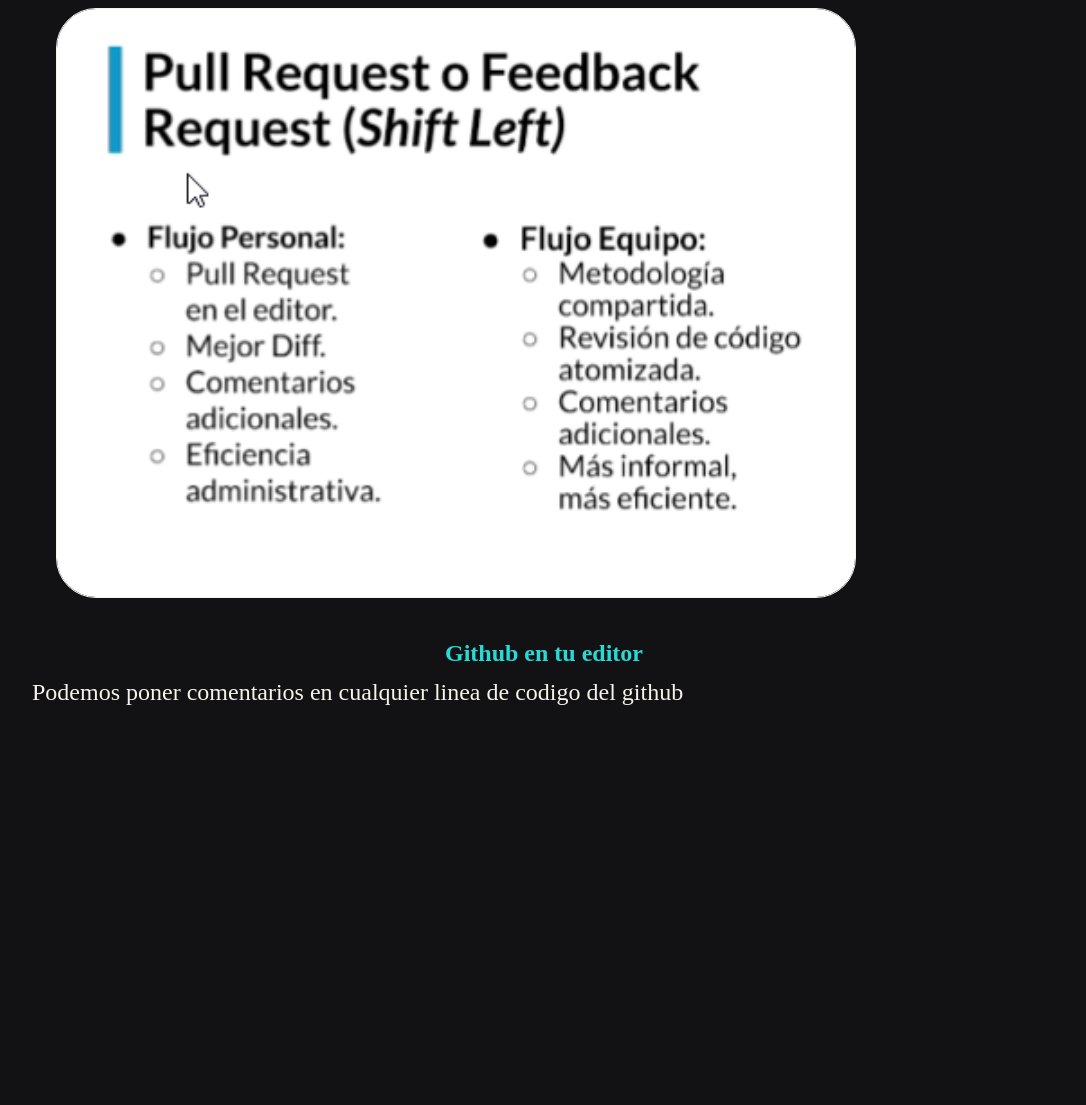
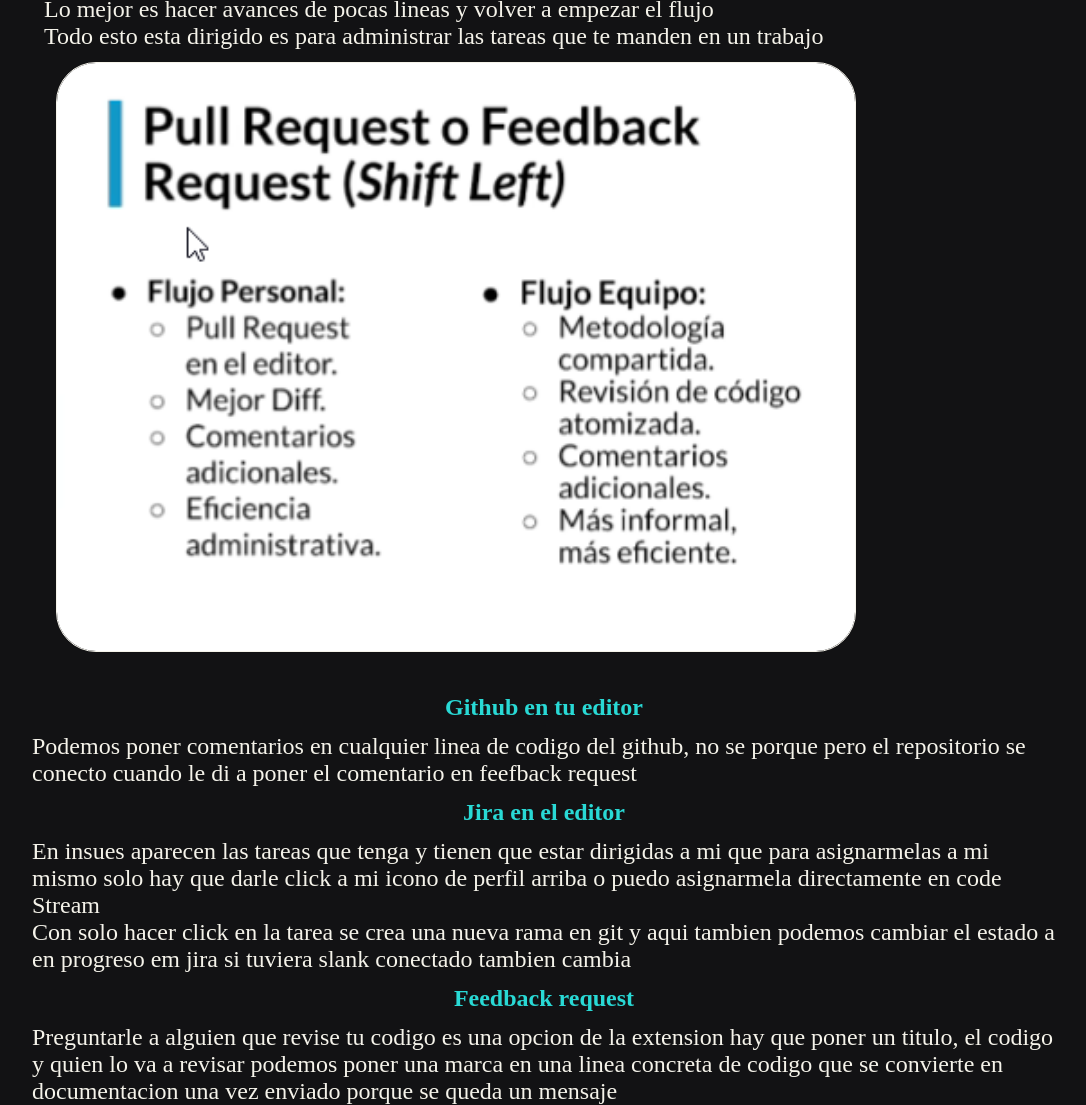
Before and after one commit to alchemyyt/CodeStream, a plain HTML site: page index.html in a window 1280 px wide. Shown: the part 5214-6319 px from the top of the page, without its empty margins (96-1182 px from the left). Before the commit the page ends 5920 px from the top, so only its background shows below. Drawn offline with Linux system fonts and the light colour scheme.

Commit message:
Cambios a feedback request y  otros cambios menore

```diff
--- a/index.html
+++ b/index.html
@@ -80,11 +80,22 @@
             Este flujo es por pasos pero al final ya todo esta hecho, se trabaja juntos
             <br>
             El otro flujo es la reunion al final y es mas lento
+            <br>
+            Lo mejor es hacer avances de pocas lineas y volver a empezar el flujo
+            <br>
+            Todo esto esta dirigido es para administrar las tareas que te manden en un trabajo
             <img src="/assets/fm7.png" class="img" alt="">
         </li>
     </ol>
     <h4>Github en tu editor</h4>
-    <p>Podemos poner comentarios en cualquier linea de codigo del github</p>
+    <p>Podemos poner comentarios en cualquier linea de codigo del github, no se porque pero el repositorio se conecto cuando le di a poner el comentario en feefback request</p>
+    <h4>Jira en el editor</h4>
+    <p>En insues aparecen las tareas que tenga y tienen que estar dirigidas a mi que para asignarmelas a mi mismo solo hay que darle click a mi icono de perfil arriba o puedo asignarmela directamente en code Stream
+    <br>
+    Con solo hacer click en la tarea se crea una nueva rama en git y aqui tambien podemos cambiar el estado a en progreso em jira si tuviera slank conectado tambien cambia
+    </p>
+    <h4>Feedback request</h4>
+    <p>Preguntarle a alguien que revise tu codigo es una opcion de la extension hay que poner un titulo, el codigo y quien lo va a revisar podemos poner una marca en una linea concreta de codigo que se convierte en documentacion una vez enviado porque se queda un mensaje</p>
     <script src="main.js"></script>
 </body>
 </html>
```
